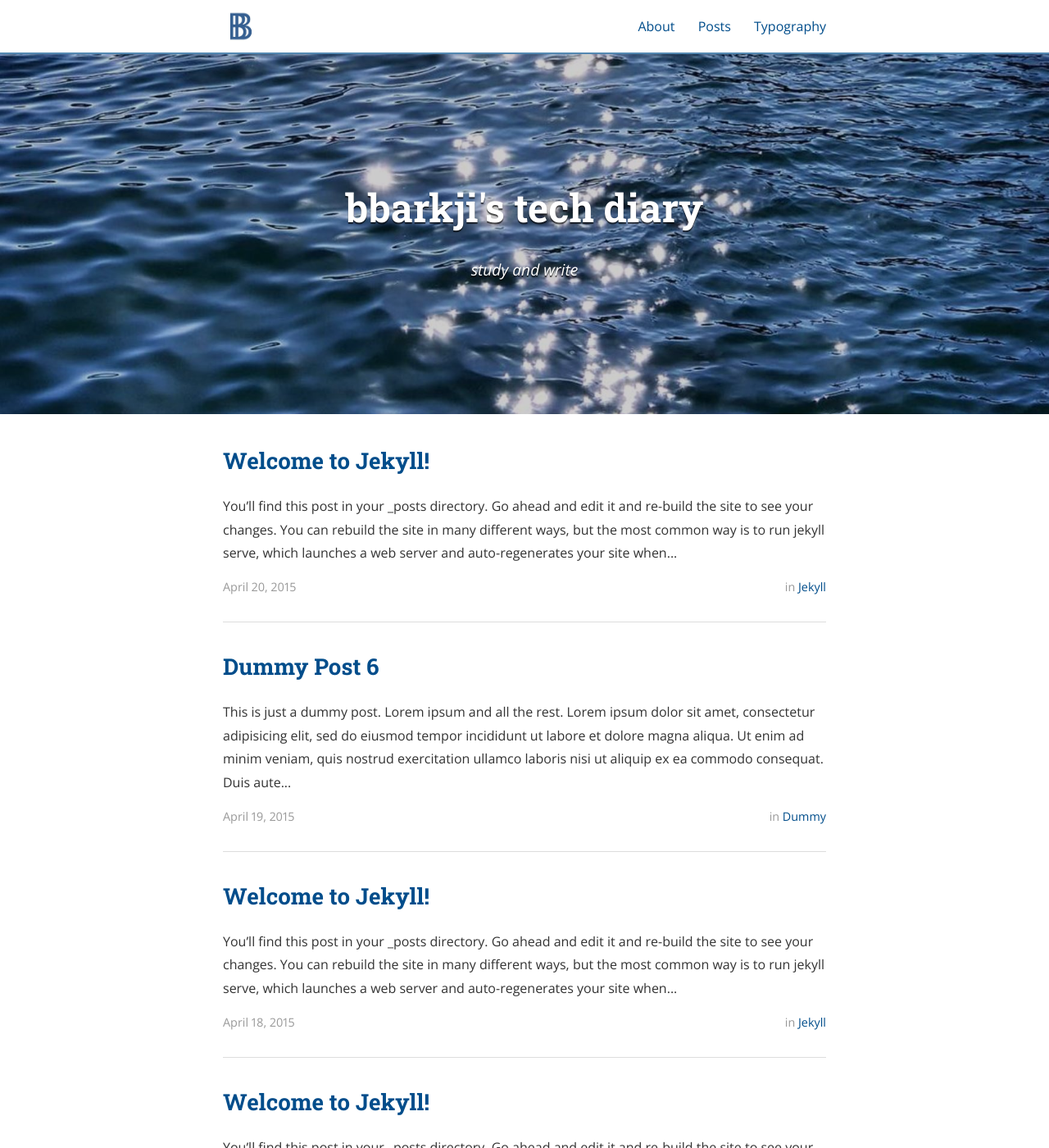
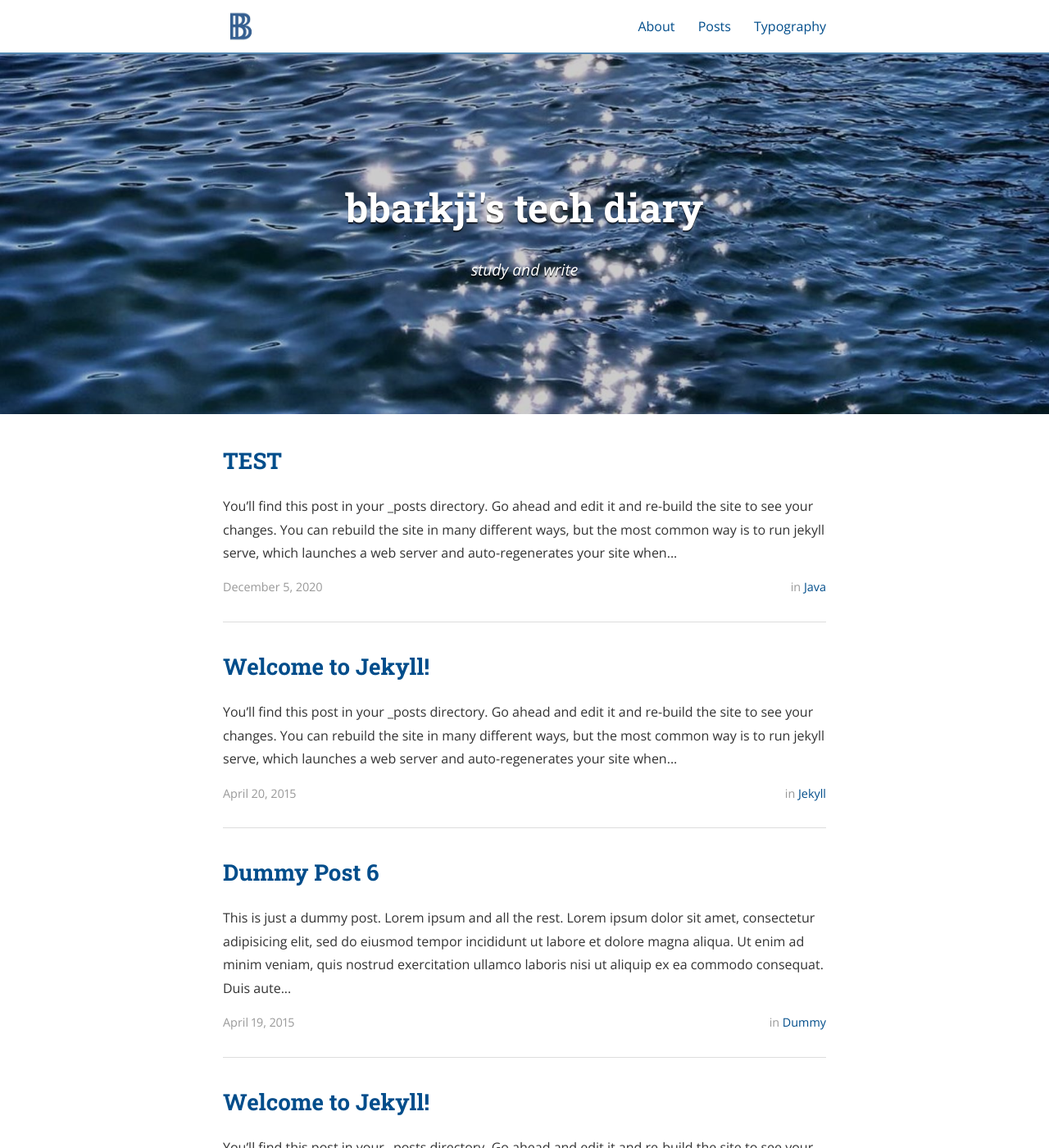
Before and after one commit to brightjy/brightjy.github.io, a Jekyll site: the page built from index.html, in a window 1280 px wide and 1400 px high. Shown: the whole window at 82% size. Built offline with Jekyll 4.4.1, drawn with Linux system fonts in a browser that asks for light colours; nearby versions of some CDN libraries; the list of posts is cut into pages by our own code.

Commit message:
cat test

```diff
--- a/_posts/2020-12-05-test.md
+++ b/_posts/2020-12-05-test.md
@@ -1,10 +1,10 @@
 ---
 layout: post
-title:  "Welcome to Jekyll!"
-date:   2015-04-18T14:25:52-05:00
-author: Ben Centra
-categories: Jekyll
-tags:	jekyll welcome
+title:  "TEST"
+date:   2020-12-05
+author: JYP
+categories: java
+tags:	java
 cover:  "/assets/instacode.png"
 ---
 
```
